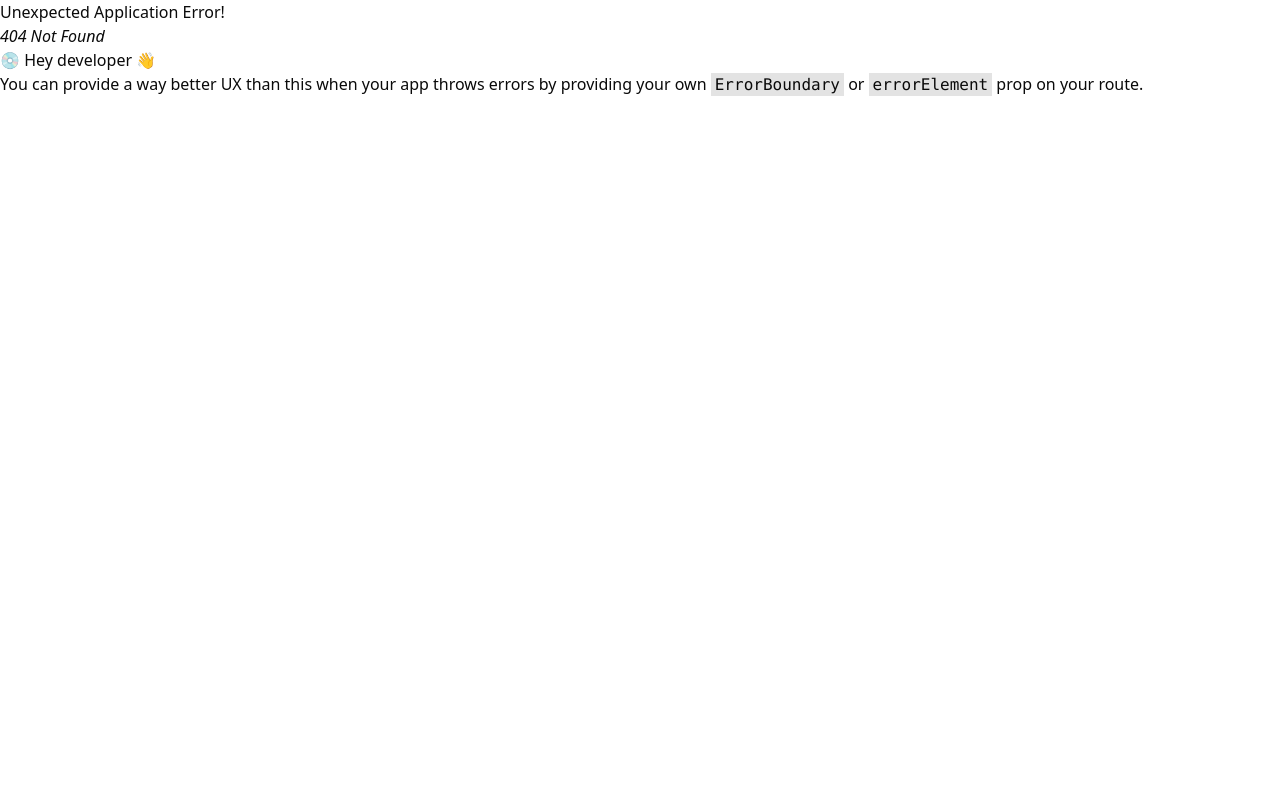
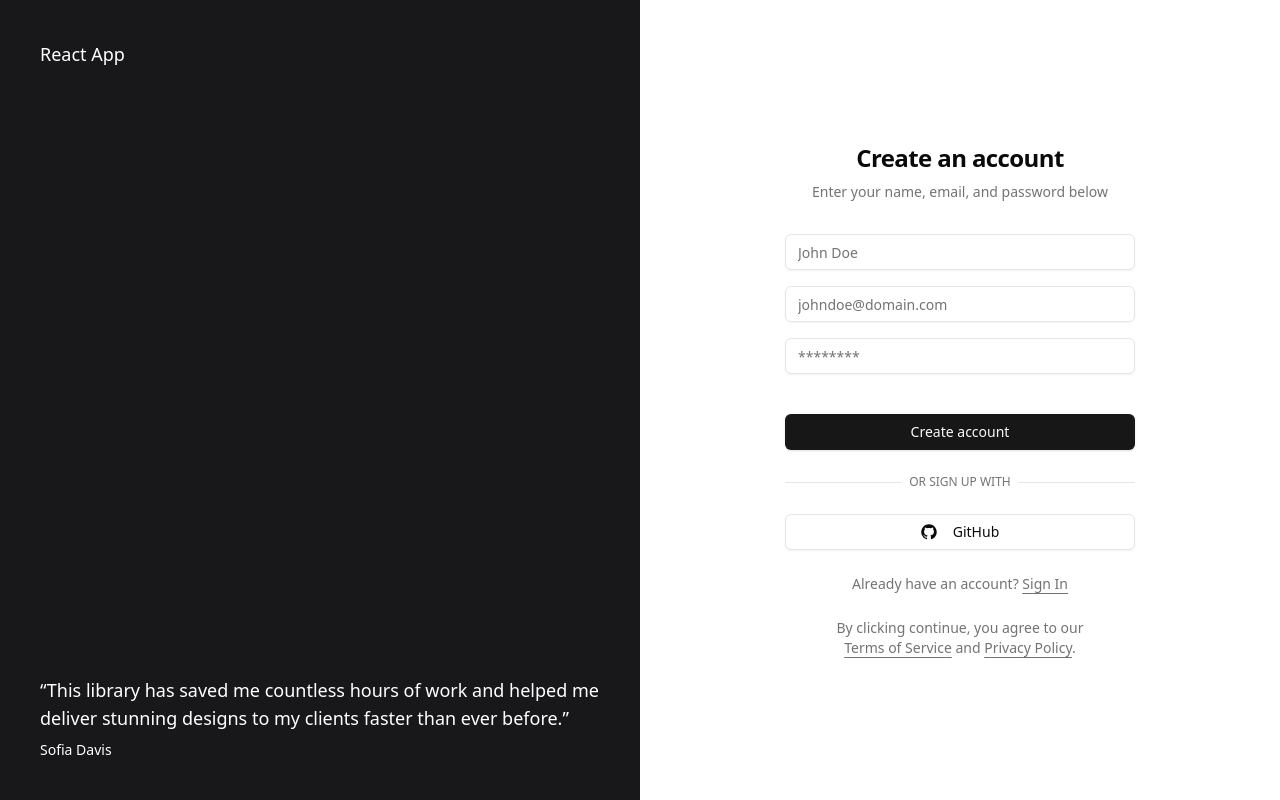
Before and after one commit to wickeddd3/vite-react-typescript-tailwind-template, a React (Vite) app: page /register in a window 1280 px wide. Before the commit this address had no page. Built offline with nearby package versions, Linux system fonts and the light colour scheme.

Commit message:
feat: add Toaster

```diff
--- a/src/App.tsx
+++ b/src/App.tsx
@@ -1,7 +1,13 @@
 import { Router } from "@/router/Router";
+import { Toaster } from "@/components/ui/toaster";
 
 const App = () => {
-  return <Router token="test-token" />;
+  return (
+    <>
+      <Router token="" />
+      <Toaster />
+    </>
+  );
 };
 
 export default App;
```
